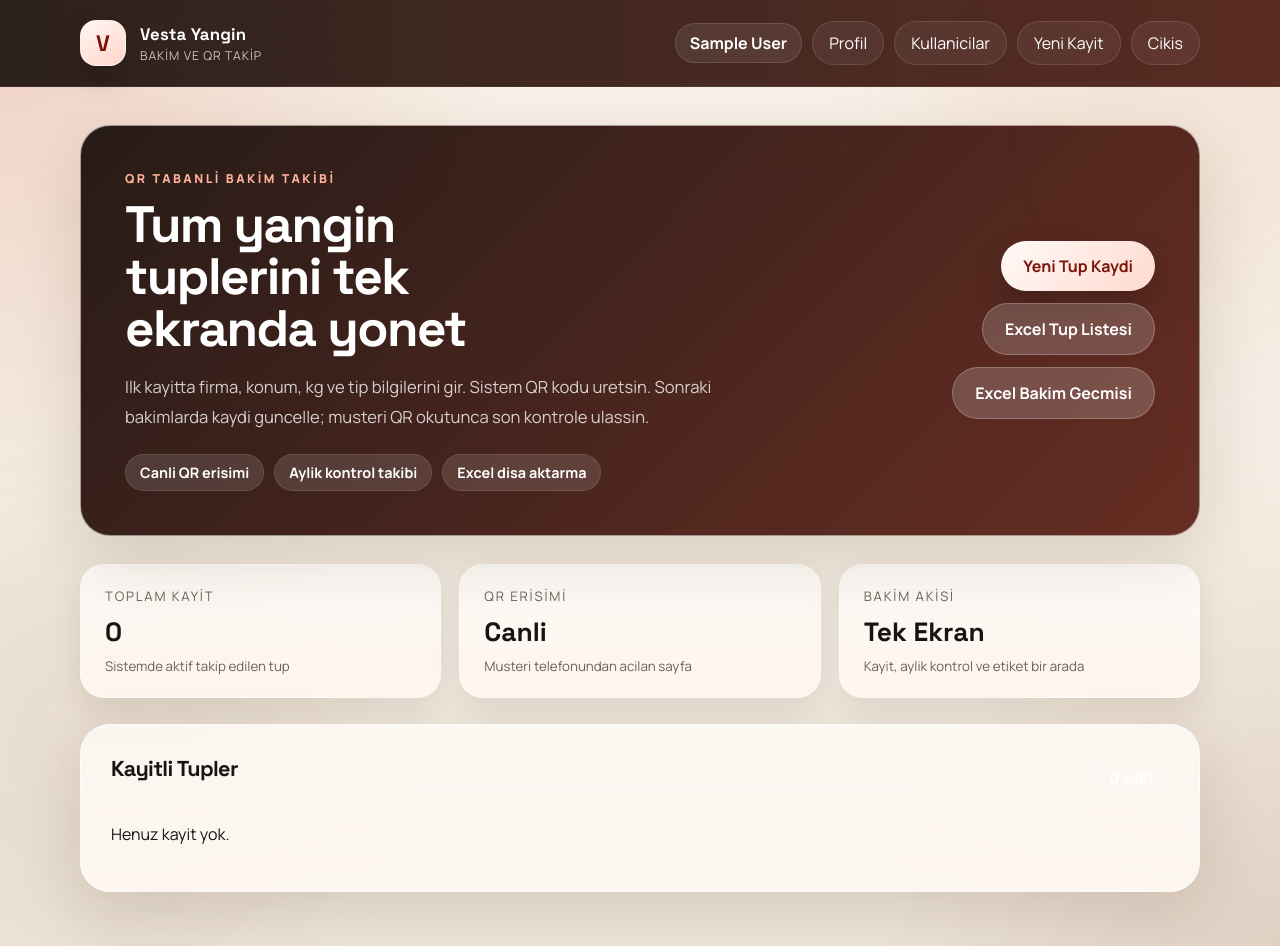
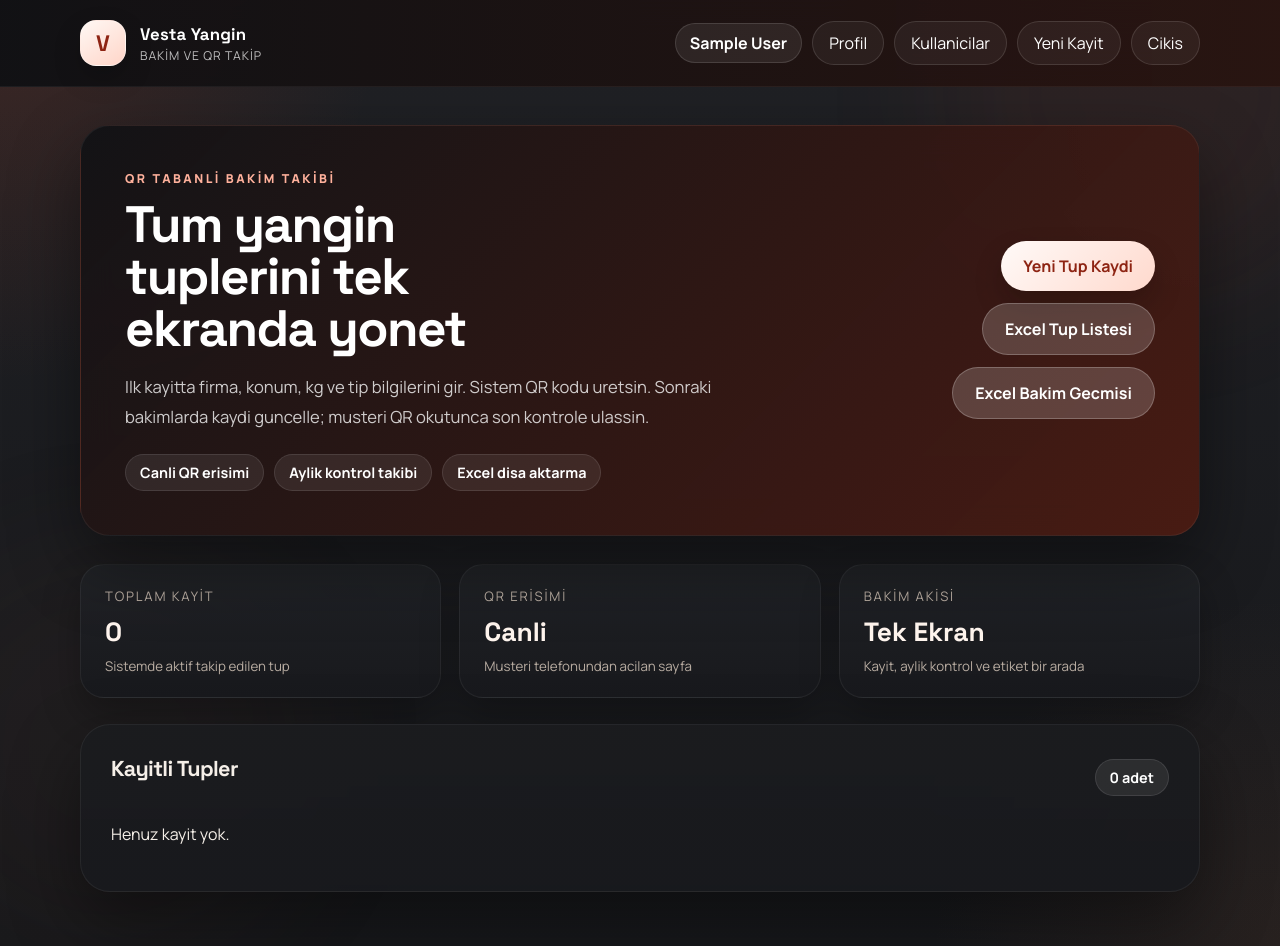
Before and after one commit to ahmetklc35/vesta-yangin-takip, a Flask app: page / in a window 1280 px wide. Run offline with Flask 3, Linux system fonts and the light colour scheme; the visitor is signed in with stand-in values (Sample User, id 1); data that the repository does not hold is empty; some libraries are stand-ins or nearby versions.

Commit message:
Align site palette with Vestaa2 artwork

```diff
--- a/static/style.css
+++ b/static/style.css
@@ -1,17 +1,17 @@
 :root {
-  --bg: #efe7db;
-  --surface: rgba(255, 249, 241, 0.84);
-  --surface-strong: #fffdf9;
-  --ink: #161512;
-  --muted: #6a6259;
-  --accent: #d4421f;
-  --accent-dark: #7b1308;
-  --accent-soft: #ffe3d8;
-  --line: rgba(123, 76, 48, 0.16);
+  --bg: #17181b;
+  --surface: rgba(27, 28, 31, 0.88);
+  --surface-strong: #23252a;
+  --ink: #f5efe8;
+  --muted: #b9ada2;
+  --accent: #d74a26;
+  --accent-dark: #8e2413;
+  --accent-soft: #3a2520;
+  --line: rgba(215, 167, 128, 0.14);
   --success: #1f7a4c;
   --error: #9e2f2f;
-  --shadow: 0 24px 64px rgba(67, 33, 16, 0.14);
-  --soft-shadow: 0 14px 32px rgba(67, 33, 16, 0.10);
+  --shadow: 0 28px 70px rgba(0, 0, 0, 0.42);
+  --soft-shadow: 0 18px 38px rgba(0, 0, 0, 0.28);
 }
 
 * {
@@ -23,9 +23,9 @@ body {
   font-family: "Manrope", "Segoe UI", sans-serif;
   color: var(--ink);
   background:
-    radial-gradient(circle at top left, rgba(212, 66, 31, 0.18), transparent 32%),
-    radial-gradient(circle at bottom right, rgba(110, 41, 18, 0.12), transparent 26%),
-    linear-gradient(180deg, #f7f1e8 0%, #efe7db 100%);
+    radial-gradient(circle at top left, rgba(215, 74, 38, 0.16), transparent 24%),
+    radial-gradient(circle at bottom right, rgba(182, 109, 66, 0.10), transparent 22%),
+    linear-gradient(180deg, #202125 0%, #17181b 100%);
   min-height: 100vh;
   position: relative;
   overflow-x: hidden;
@@ -49,13 +49,13 @@ a {
 .page-glow-one {
   top: -120px;
   right: -80px;
-  background: rgba(230, 95, 55, 0.22);
+  background: rgba(215, 74, 38, 0.22);
 }
 
 .page-glow-two {
   bottom: -160px;
   left: -100px;
-  background: rgba(111, 56, 24, 0.18);
+  background: rgba(139, 86, 58, 0.18);
 }
 
 .shell {
@@ -69,8 +69,8 @@ a {
   position: sticky;
   top: 0;
   z-index: 30;
-  border-bottom: 1px solid rgba(255, 255, 255, 0.06);
-  background: linear-gradient(90deg, rgba(28, 18, 14, 0.92), rgba(72, 23, 13, 0.90));
+  border-bottom: 1px solid rgba(255, 255, 255, 0.05);
+  background: linear-gradient(90deg, rgba(16, 17, 20, 0.96), rgba(41, 20, 16, 0.94));
   backdrop-filter: blur(18px);
 }
 
@@ -129,7 +129,7 @@ nav a {
   padding: 10px 16px;
   border-radius: 999px;
   border: 1px solid rgba(255, 255, 255, 0.12);
-  background: rgba(255, 255, 255, 0.06);
+  background: rgba(255, 255, 255, 0.05);
 }
 
 .topbar nav {
@@ -157,7 +157,7 @@ main.shell {
 .hero,
 .card {
   background: var(--surface);
-  border: 1px solid rgba(255, 255, 255, 0.52);
+  border: 1px solid rgba(255, 255, 255, 0.06);
   box-shadow: var(--shadow);
   border-radius: 30px;
   backdrop-filter: blur(16px);
@@ -171,8 +171,8 @@ main.shell {
   padding: 44px;
   margin-bottom: 28px;
   background:
-    linear-gradient(135deg, rgba(30, 19, 15, 0.96), rgba(91, 29, 18, 0.92)),
-    radial-gradient(circle at top right, rgba(255, 255, 255, 0.06), transparent 32%);
+    linear-gradient(135deg, rgba(18, 19, 22, 0.98), rgba(76, 27, 18, 0.92)),
+    radial-gradient(circle at top right, rgba(255, 255, 255, 0.05), transparent 32%);
   color: white;
 }
 
@@ -250,7 +250,7 @@ h2 {
   min-height: 36px;
   padding: 8px 14px;
   border-radius: 999px;
-  background: rgba(255, 255, 255, 0.12);
+  background: rgba(255, 255, 255, 0.08);
   color: white;
   border: 1px solid rgba(255, 255, 255, 0.10);
   font-weight: 700;
@@ -309,8 +309,8 @@ h2 {
 }
 
 .dashboard-stat {
-  background: linear-gradient(180deg, rgba(255, 253, 250, 0.82), rgba(255, 246, 239, 0.94));
-  border: 1px solid rgba(255, 255, 255, 0.52);
+  background: linear-gradient(180deg, rgba(33, 35, 39, 0.92), rgba(24, 25, 29, 0.96));
+  border: 1px solid rgba(255, 255, 255, 0.06);
   border-radius: 24px;
   padding: 22px 24px;
   box-shadow: var(--soft-shadow);
@@ -334,6 +334,7 @@ h2 {
   font-family: "Space Grotesk", sans-serif;
   font-size: 1.65rem;
   margin-bottom: 8px;
+  color: #fff5ee;
 }
 
 .dashboard-stat small {
@@ -342,7 +343,7 @@ h2 {
 
 .data-card {
   background:
-    linear-gradient(180deg, rgba(255, 251, 246, 0.82), rgba(255, 248, 242, 0.94));
+    linear-gradient(180deg, rgba(27, 28, 31, 0.90), rgba(24, 25, 29, 0.96));
 }
 
 .table-wrap {
```
Also changed, not shown: other parts of static/style.css (+16 -14 lines).
